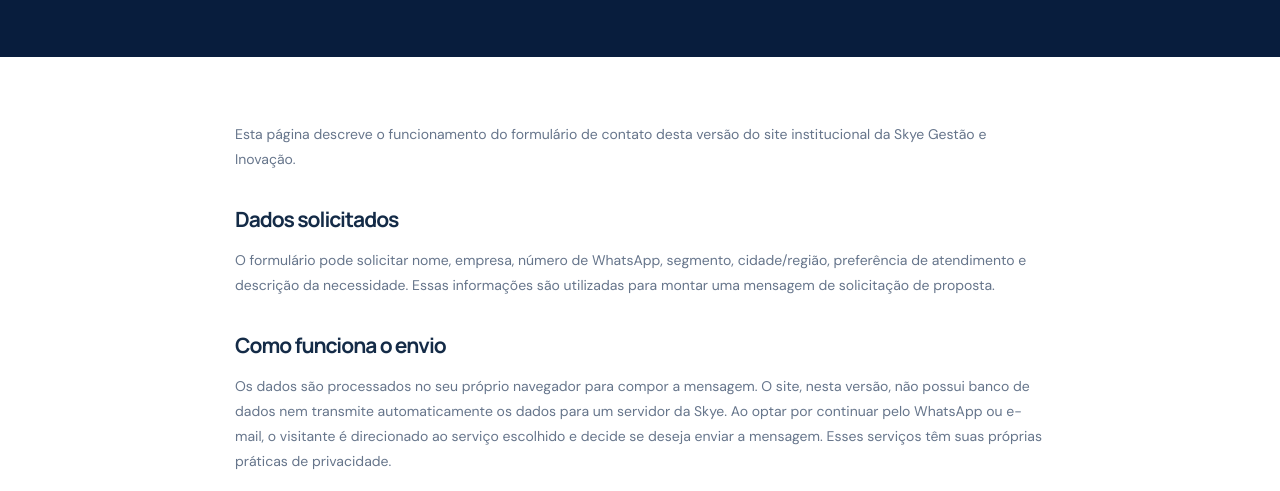
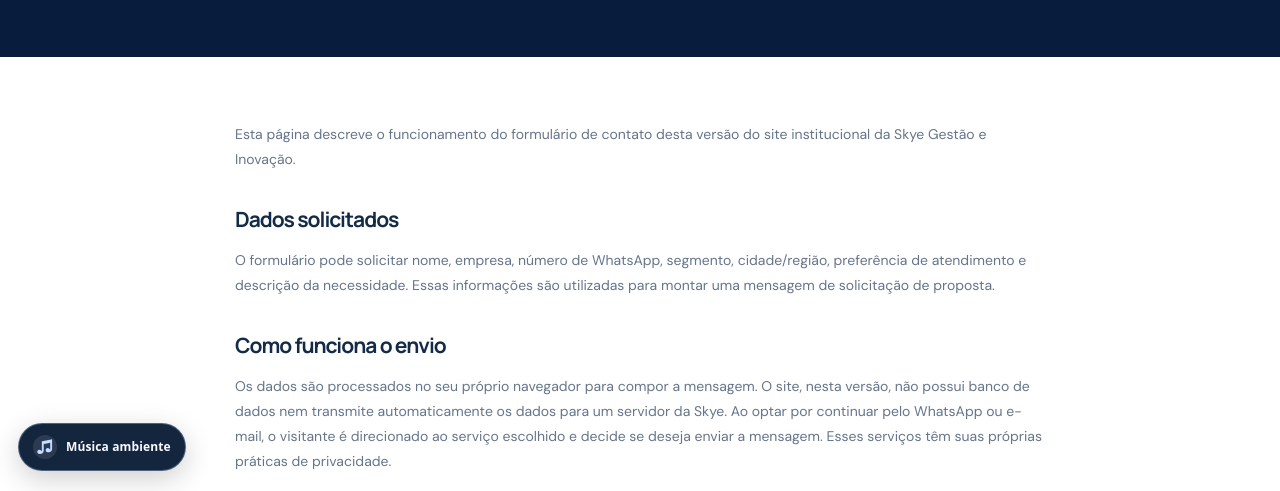
Before and after one commit to Macimiano/Site-Skye, a website: page privacidade.html in a window 1280 px wide. Shown: the part 309-800 px from the top of the page. Drawn offline with Linux system fonts and the light colour scheme.

Commit message:
musica de fundo

```diff
--- /dev/null
+++ b/ambient.css
@@ -0,0 +1,12 @@
+/* Controle de música ambiente — acessível e discreto nos dois temas. */
+.ambient-player{position:fixed;left:18px;bottom:20px;z-index:120;display:flex;align-items:center;gap:6px;max-width:calc(100vw - 92px)}
+.ambient-toggle{appearance:none;display:inline-flex;align-items:center;gap:9px;min-height:44px;padding:11px 14px;border-radius:999px;background:rgba(8,26,52,.95);backdrop-filter:blur(16px);border:1px solid rgba(203,225,252,.32);box-shadow:0 8px 28px rgba(0,0,0,.19);color:#f7fbff;font:700 12px/1.2 system-ui,-apple-system,'Segoe UI',sans-serif;letter-spacing:.01em;cursor:pointer;transition:transform .18s,border-color .18s,background .18s}
+.ambient-toggle:hover{background:#153b67;border-color:rgba(255,221,124,.82);transform:translateY(-2px)}
+.ambient-toggle:focus-visible{outline:3px solid #ffdc6a;outline-offset:3px}
+.ambient-toggle[aria-pressed="true"]{border-color:#e6c968;background:#102d50}
+.ambient-toggle[aria-pressed="true"] .ambient-note{color:#ffda73}
+.ambient-note{display:grid;place-items:center;width:24px;height:24px;flex:none;border-radius:50%;background:rgba(255,255,255,.1);font-size:17px;color:#c6ddff}
+.ambient-toggle[aria-pressed="true"] .ambient-note{background:rgba(255,218,115,.12)}
+.ambient-caption{white-space:nowrap}
+@media(max-width:540px){.ambient-player{bottom:14px;left:12px}.ambient-toggle{min-height:43px;padding:10px 12px;font-size:11px}}
+@media(prefers-reduced-motion:reduce){.ambient-toggle{transition:none}}
--- /dev/null
+++ b/ambient.js
@@ -0,0 +1,34 @@
+/* Trilha instrumental original da Skye. Nunca inicia sem interação do visitante. */
+(() => {
+  'use strict';
+  const control = document.getElementById('ambient-toggle');
+  const audio = document.getElementById('skye-ambient-audio');
+  if (!control || !audio) return;
+  const text = control.querySelector('.ambient-caption');
+  const icon = control.querySelector('.ambient-note');
+  audio.volume = 0.46;
+  function render(isPlaying) {
+    control.setAttribute('aria-pressed', String(isPlaying));
+    control.setAttribute('aria-label', isPlaying ? 'Pausar música ambiente' : 'Ativar música ambiente');
+    control.title = isPlaying ? 'Pausar música ambiente' : 'Ativar música ambiente suave';
+    if (text) text.textContent = isPlaying ? 'Pausar música' : 'Música ambiente';
+    if (icon) icon.textContent = isPlaying ? 'Ⅱ' : '♫';
+  }
+  render(false);
+  control.addEventListener('click', async () => {
+    if (!audio.paused) { audio.pause(); return; }
+    try { await audio.play(); }
+    catch (error) {
+      render(false);
+      if (text) text.textContent = 'Áudio indisponível';
+      control.title = 'Não foi possível reproduzir este áudio no navegador';
+    }
+  });
+  audio.addEventListener('play', () => render(true));
+  audio.addEventListener('pause', () => render(false));
+  audio.addEventListener('ended', () => render(false));
+  // Respeita o visitante quando ele sai da aba; não reinicia sozinho.
+  document.addEventListener('visibilitychange', () => {
+    if (document.hidden && !audio.paused) audio.pause();
+  });
+})();
--- a/privacidade.html
+++ b/privacidade.html
@@ -8,6 +8,7 @@
   <title>Privacidade | Skye Gestão e Inovação</title>
   <link rel="icon" href="assets/favicon.svg" type="image/svg+xml">
   <link rel="stylesheet" href="styles.css">
+<link rel="stylesheet" href="ambient.css">
 </head>
 <body>
   <a class="skip-link" href="#conteudo">Ir para o conteúdo</a>
@@ -21,4 +22,9 @@
   <p class="legal-note"><strong>Antes da publicação comercial definitiva:</strong> incluir o canal de contato responsável por privacidade, conferir esta política com o funcionamento real da hospedagem e de ferramentas instaladas posteriormente e revisar os procedimentos internos de atendimento a solicitações de titulares.</p>
   </div></section></main>
   <footer class="footer"><div class="container"><div class="footer-bottom" style="margin-top:0"><span>© 2026 Skye Gestão e Inovação.</span><a href="index.html">Página inicial</a></div></div></footer>
+<div class="ambient-player" role="region" aria-label="Controle de música ambiente">
+  <audio id="skye-ambient-audio" src="assets/audio/skye-ambiente-original.mp3" preload="none" loop></audio>
+  <button class="ambient-toggle" id="ambient-toggle" type="button" aria-label="Ativar música ambiente" aria-pressed="false" title="Ativar música ambiente suave"><span class="ambient-note" aria-hidden="true">♫</span><span class="ambient-caption">Música ambiente</span></button>
+</div>
+<script defer src="ambient.js"></script>
 </body></html>
```
Also changed, not shown: demo.html (+7 -1 lines), index.html (+6 -0 lines), README.md, 1 other file.
